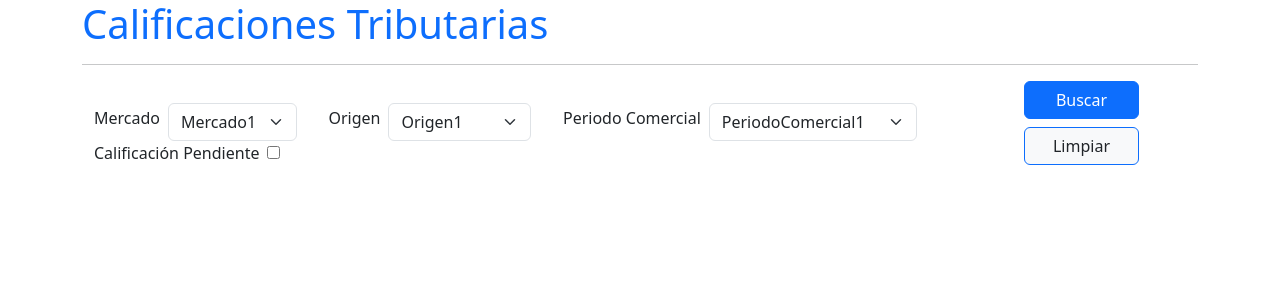
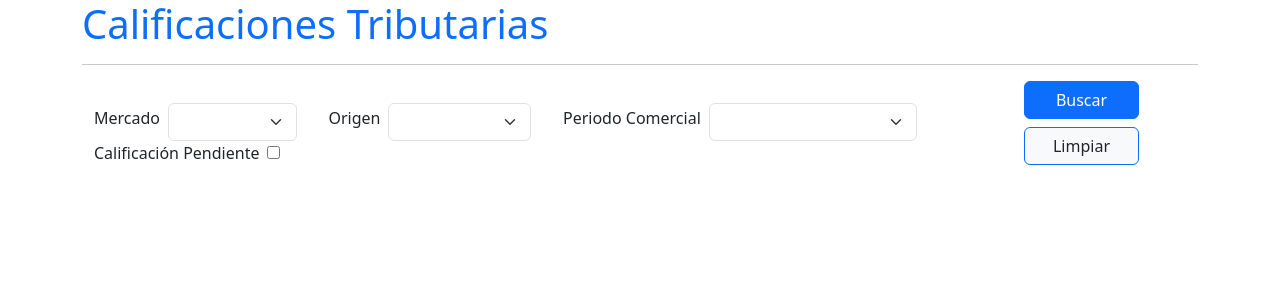
Before and after one commit to wvvicho/frontend_nuam, a React (Create React App) app: page / in a window 1280 px wide. Shown: the top 300 px of the page. Built offline with nearby package versions, Linux system fonts and the light colour scheme.

Commit message:
Agregando opción de string vacía para que al momento de buscar con los empty string aparezcan todas las calificaciones en un inicio

```diff
--- a/src/Búsqueda calificaciones/FiltroMercado.jsx
+++ b/src/Búsqueda calificaciones/FiltroMercado.jsx
@@ -1,5 +1,5 @@
 function FiltroMercado({valorActual, manejarCambio}) {
-    const ListaMercadoEj = ["Mercado1", "Mercado2", "Mercado3"];
+    const ListaMercadoEj = ["","Mercado1", "Mercado2", "Mercado3"];
 
 
 
--- a/src/Búsqueda calificaciones/FiltroOrigen.jsx
+++ b/src/Búsqueda calificaciones/FiltroOrigen.jsx
@@ -1,5 +1,5 @@
 function FiltroOrigen({valorActual, manejarCambio}) {
-    const ListaOrigenEj = ["Origen1", "Origen2", "Origen3", "Origen4", "Origen5"]
+    const ListaOrigenEj = ["","Origen1", "Origen2", "Origen3", "Origen4", "Origen5"]
 
     return (
         <div id="Origen" className="d-flex align-items-center ms-2 col col-lg-3 col-sm-12 col-xs-12">
--- a/src/Búsqueda calificaciones/FiltroPeriodo.jsx
+++ b/src/Búsqueda calificaciones/FiltroPeriodo.jsx
@@ -1,5 +1,5 @@
 function FiltroPeriodo({valorActual, manejarCambio}) {
-    const ListaPeriodoComercialEj = ["PeriodoComercial1", "PeriodoComercial2", "PeriodoComercial3", "PeriodoComercial4", "PeriodoComercial5"]
+    const ListaPeriodoComercialEj = ["","PeriodoComercial1", "PeriodoComercial2", "PeriodoComercial3", "PeriodoComercial4", "PeriodoComercial5"]
 
     return (
         <div id="PeriodoComercial" className="d-flex align-items-center col col-lg-5 col-sm-12 col-xs-12 ms-2 text-nowrap">
```
